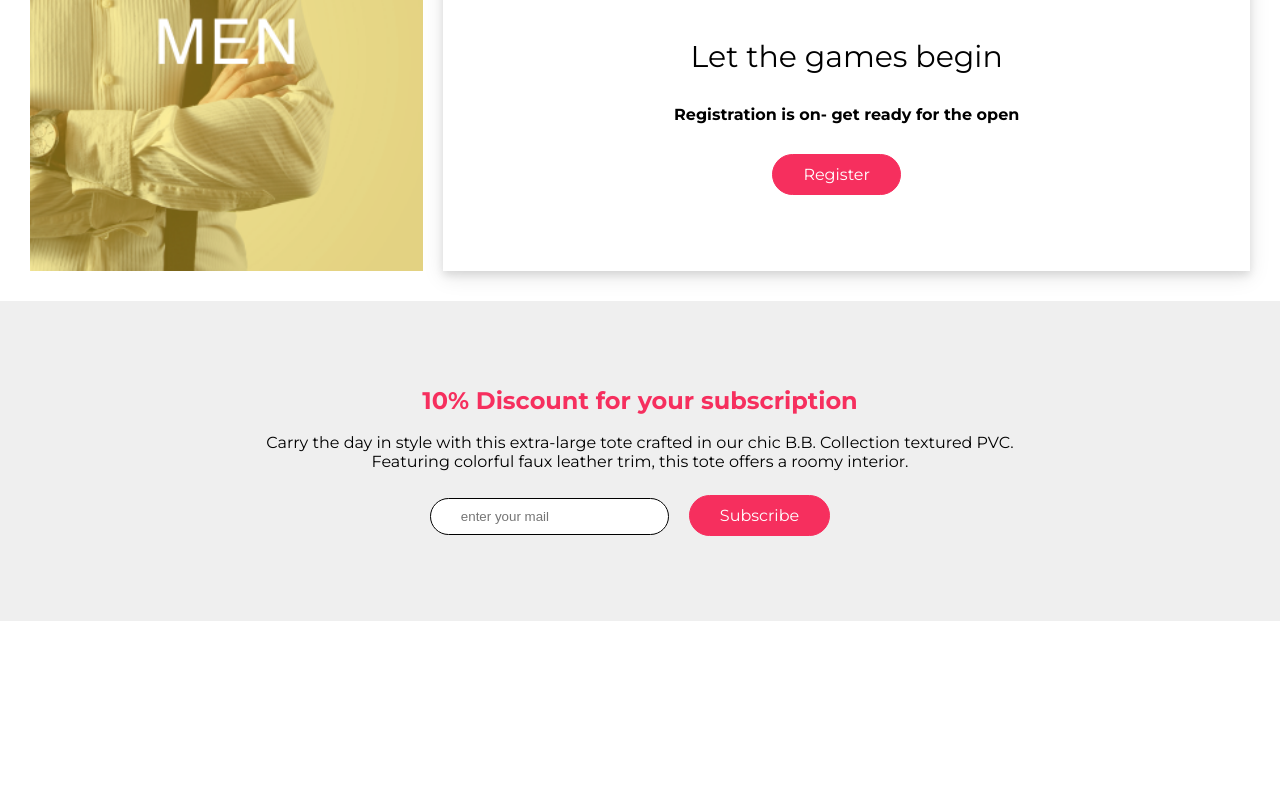
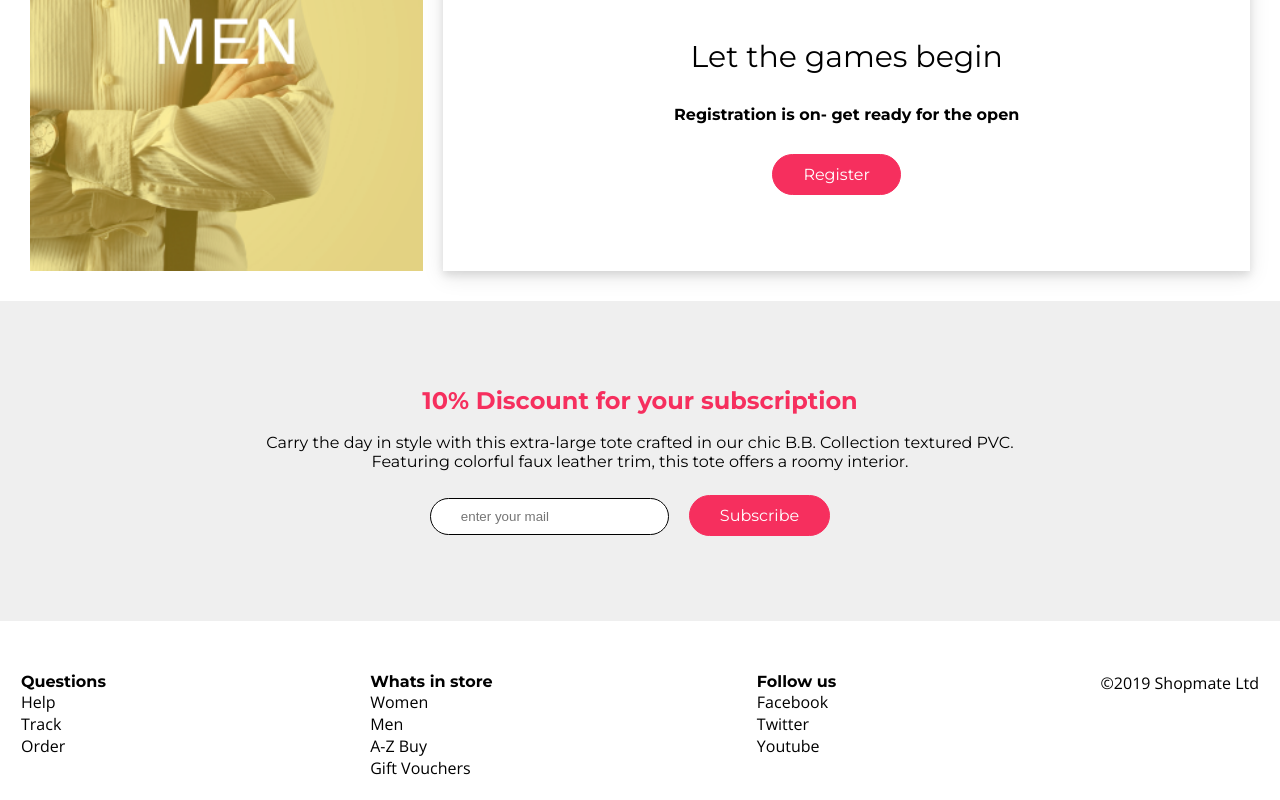
Before and after one commit to Oladunjoye/shopmate, a React (Create React App) app in the folder shopmate/: page / in a window 1280 px wide. Shown: the part 1657-2457 px from the top of the page. Before the commit the page ends 2308 px from the top, so only its background shows below. Built offline with nearby package versions, Linux system fonts and the light colour scheme.

Commit message:
footer design

```diff
--- a/shopmate/src/Home/Footer.js
+++ b/shopmate/src/Home/Footer.js
@@ -0,0 +1,43 @@
+import React from "react"
+
+function Footer(){
+
+    return(
+        <footer>
+
+        <div>
+        <h3>Questions</h3>
+        <ul>
+        <li>Help</li>
+        <li>Track</li>
+        <li>Order</li>
+        </ul>
+        </div>
+
+
+        <div>
+        <h3>Whats in store</h3>
+        <ul>
+        <li>Women</li>
+        <li>Men</li>
+        <li> A-Z Buy </li>
+        <li>  Gift Vouchers</li>
+         </ul>
+        </div>
+
+        <div>
+        <h3>Follow us</h3>
+        <ul>
+        <li>Facebook</li>
+        <li>Twitter</li>
+        <li> Youtube </li>
+         </ul>
+        </div>
+
+        <p>&copy;2019 Shopmate Ltd</p>
+
+        </footer>
+    )
+}
+
+export default Footer
--- a/shopmate/src/Home/home.scss
+++ b/shopmate/src/Home/home.scss
@@ -15,6 +15,17 @@
      color: #fff ;
     font-size: 1.6rem;
 
+}
+@mixin inputmixin{
+            display: inline-block;
+            text-decoration: none;
+            padding: 10px 30px;
+            font-weight: 300;
+            color:#fff;
+            border: 1px solid #000;
+            border-radius: 300px;
+            margin-right: 20px;
+            transition: background-color 0.2s, border 0.2s, color 0.2s;
 }
 // COLOR VARIABLES
 $color-primary:#F62F5E;
@@ -83,7 +94,7 @@ main{
 
     }
     //button
-    input,
+    input{@include inputmixin;}
     .btn:link,
     .btn:visited {
     display: inline-block;
@@ -292,14 +303,28 @@ h3{
     }
     div{
         a{@include button;}
-        input{display: inline-block;
-            text-decoration: none;
-            padding: 10px 30px;
-            font-weight: 300;
-            color:#fff;
-            border: 1px solid #000;
-            border-radius: 300px;
-            margin-right: 20px;
-            transition: background-color 0.2s, border 0.2s, color 0.2s;}
+        input{@include inputmixin;}
     }
 }
+
+// SUBSCRIBE SECTION ENDS
+// --------------------------------------------------------------------------------------------
+
+// FOOTER SECTION BEGINS
+footer{
+    background-color: #FFF;
+    display: flex;
+    justify-content: space-between;
+    padding: 2.1rem;
+
+    h3{
+        font-size: 1.6rem;
+    }
+    li,p{
+        list-style:none;
+        font-family: $font-secondary;
+        font-size: 1.6rem;
+    }
+}
+
+//FOOTER SECTION ENDS
--- a/shopmate/src/Home/index.js
+++ b/shopmate/src/Home/index.js
@@ -3,6 +3,8 @@ import Main from './Main'
 import Feature from "./Feature";
 import Gallery from "./Gallery";
 import Subscribe from "./Subscribe";
+import Footer from "./Footer";
+
 
 
 
@@ -15,6 +17,7 @@ function Home(){
         <Feature/>
         <Gallery/>
         <Subscribe/>
+        <Footer/>
         </Fragment>
     )
 }
```
